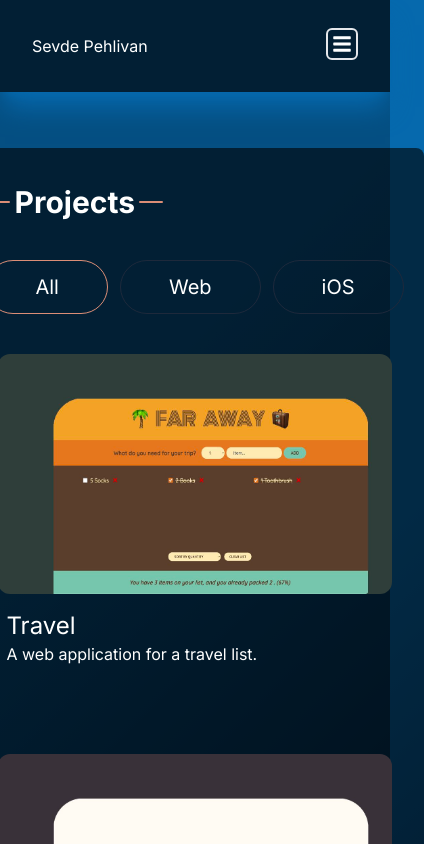
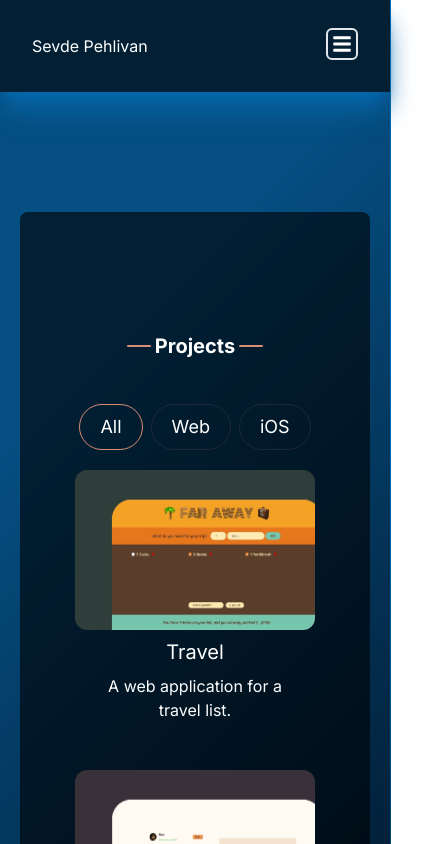
Before and after one commit to s-pehlivan/my-portfolio, a Next.js app: page /projects in a window 390 px wide. Shown: the top 844 px of the page, 424 px wide, since content can reach past the window. Built offline with nearby package versions, Linux system fonts and the light colour scheme.

Commit message:
Fix Project Cards

```diff
--- /dev/null
+++ b/src/app/about/AboutInfo.jsx
@@ -0,0 +1,13 @@
+import React from "react";
+import Skills from "./Skills";
+import Intro from "./Intro";
+const AboutInfo = () => {
+  return (
+    <div>
+      <Intro />
+      <Skills />
+    </div>
+  );
+};
+
+export default AboutInfo;
--- a/src/app/about/Intro.jsx
+++ b/src/app/about/Intro.jsx
@@ -3,7 +3,7 @@ import Image from "next/image";
 
 const Intro = () => {
   return (
-    <section className="intro flex flex-col md:flex-row justify-between items-center gap-8">
+    <section className="intro flex flex-col md:flex-row justify-between items-center gap-8 mb-10 lg:mb-6">
       <div className="content flex flex-col gap-8 text-center md:text-start">
         <div>
           <h2 className="text-2xl text-[#DB8D76] font-bold mb-2">
--- a/src/app/about/Skills.jsx
+++ b/src/app/about/Skills.jsx
@@ -22,9 +22,9 @@ const languages = [
 const Skills = () => {
   return (
     <div>
-      <LineTitle textSize="text-xl">Skills</LineTitle>
+      <LineTitle textSize="text-2xl">Skills</LineTitle>
       <div className="mt-3 mb-5">
-        <h3 className="text-2xl border-b-2 border-[#0669AD] pb-1 mb-3">
+        <h3 className="text-center sm:text-start text-2xl border-b-2 border-[#0669AD] pb-1 mb-3">
           Programming
         </h3>
         <div className="grid grid-cols-2 md:grid-cols-4">
@@ -34,7 +34,7 @@ const Skills = () => {
         </div>
       </div>
       <div className="mt-2">
-        <h3 className="text-2xl border-b-2 border-[#0669AD] pb-1 mb-3">
+        <h3 className="text-center sm:text-start text-2xl border-b-2 border-[#0669AD] pb-1 mb-3">
           Languages
         </h3>
         <div className="grid grid-cols-1 md:grid-cols-2">
--- a/src/app/about/page.jsx
+++ b/src/app/about/page.jsx
@@ -3,16 +3,13 @@ import Navbar from "../components/Navbar";
 import BlackContainer from "../components/BlackContainer";
 import Footer from "../components/Footer";
 import Layout from "../components/Layout";
-import Intro from "./Intro";
-import Skills from "./Skills";
-
+import AboutInfo from "./AboutInfo";
 const About = () => {
   return (
     <Layout>
       <Navbar />
       <BlackContainer>
-        <Intro />
-        <Skills />
+        <AboutInfo />
       </BlackContainer>
       <Footer />
     </Layout>
--- a/src/app/components/BlackContainer.jsx
+++ b/src/app/components/BlackContainer.jsx
@@ -2,10 +2,8 @@ import React from "react";
 
 const BlackContainer = ({ children }) => {
   return (
-    <div className="h-full flex flex-col justify-center items-center mb-10 mt-24">
-      <div className="h-full bg-black bg-opacity-60 rounded-lg p-5 my-8">
-        <div className="h-full flex flex-col gap-14">{children}</div>
-      </div>
+    <div className="h-full flex flex-col justify-center items-center mb-24 sm:mb-24 mt-48 bg-black bg-opacity-60 rounded-lg p-10">
+      {children}
     </div>
   );
 };
--- a/src/app/components/Layout.jsx
+++ b/src/app/components/Layout.jsx
@@ -1,7 +1,7 @@
 import React from "react";
 const Layout = ({ children }) => {
   return (
-    <div className="relative min-h-screen backdrop-brightness-75 text-white">
+    <div className="relative min-h-screen w-screen backdrop-brightness-75 text-white">
       <div className="h-full container mx-auto p-5">{children}</div>
     </div>
   );
--- a/src/app/components/LineTitle.jsx
+++ b/src/app/components/LineTitle.jsx
@@ -2,15 +2,17 @@ import React from "react";
 
 const LineTitle = ({ textSize, children }) => {
   return (
+    <div className="flex flex-col items-center sm:items-start justify-center sm:justify-start">
       <div
         className={`${
           textSize || "text-xl"
-      } header flex items-center gap-1 mb-10 md:mb-3`}
+        } header flex items-center gap-1 mb-6 md:mb-3`}
       >
         <div className="w-6 h-0.5 rounded bg-[#DB8D76]"></div>
         <h3 className="font-bold">{children}</h3>
         <div className="w-6 h-0.5 rounded bg-[#DB8D76]"></div>
       </div>
+    </div>
   );
 };
 
--- a/src/app/projects/ProjectCard.jsx
+++ b/src/app/projects/ProjectCard.jsx
@@ -4,31 +4,31 @@ import { FaCode, FaEye } from "react-icons/fa";
 
 const ProjectCard = ({ title, description, img, gitLink, demoLink }) => {
   return (
-    <div className="card flex flex-col gap-2 items-start justify-center p-3 my-2">
+    <div className="flex flex-col items-center sm:items-start text-center sm:text-start">
       <div
-        className={`relative h-60 w-full group rounded-xl`}
-        style={{ background: `url(${img})`, backgroundSize: "cover" }}
+        className="h-40 sm:h-60 w-60 sm:w-full group rounded-xl relative group"
+        style={{ backgroundImage: `url(${img})`, backgroundSize: "cover" }}
       >
-        <div className="absolute top-0 left-0 w-full h-full bg-[#131313] bg-opacity-0 hidden group-hover:flex group-hover:bg-opacity-80 transition-all duration-500 items-center justify-center gap-5">
+        <div className="absolute top-0 left-0 w-full h-full rounded-xl bg-[#131313] bg-opacity-0 hidden group-hover:flex group-hover:bg-opacity-80 transition-all duration-500 items-center justify-center gap-5">
           <Link
             href={gitLink}
-            className="border relative text-3xl rounded-full p-2 border-slate-300 text-slate-300 hover:text-white hover:border-white"
+            className="border cursor-pointer relative text-3xl rounded-full p-2 border-slate-300 text-slate-300 hover:text-white hover:border-white"
           >
             <FaCode />
           </Link>
           {demoLink !== "" && (
             <Link
               href={demoLink}
-              className="border relative text-3xl rounded-full p-2 border-slate-300 text-slate-300 hover:text-white hover:border-white"
+              className="border cursor-pointer relative text-3xl rounded-full p-2 border-slate-300 text-slate-300 hover:text-white hover:border-white"
             >
               <FaEye />
             </Link>
           )}
         </div>
       </div>
-      <div className="content p-2">
-        <h2 className="text-2xl">{title}</h2>
-        <p>{description}</p>
+      <div className="content p-2 px-3">
+        <h2 className="text-xl md:text-2xl mb-2">{title}</h2>
+        <p className="break-words">{description}</p>
       </div>
     </div>
   );
--- a/src/app/projects/ProjectList.jsx
+++ b/src/app/projects/ProjectList.jsx
@@ -91,9 +91,9 @@ const ProjectList = () => {
   };
 
   return (
-    <div className="pt-4">
-      <LineTitle textSize="text-3xl">Projects</LineTitle>
-      <div className="buttons flex justify-center gap-3 text-lg my-5">
+    <div className="p-10">
+      <LineTitle textSize="text-xl sm:text-2xl text-3xl">Projects</LineTitle>
+      <div className="buttons flex justify-center gap-2 sm:gap-3 text-md sm:text-lg my-5">
         <ProjectTag
           name="All"
           onClick={handleSelection}
@@ -110,7 +110,7 @@ const ProjectList = () => {
           isSelected={selected === "iOS"}
         />
       </div>
-      <div className="grid grid-cols-1 sm:grid-cols-2 lg:grid-cols-3 gap-10 items-baseline">
+      <div className="grid grid-cols-1 md:grid-cols-2 lg:grid-cols-3 gap-10 items-baseline">
         {prjList
           .filter((project) => project.tag.includes(selected))
           .map((project) => (
--- a/src/app/projects/ProjectTag.jsx
+++ b/src/app/projects/ProjectTag.jsx
@@ -5,7 +5,7 @@ const ProjectTag = ({ name, onClick, isSelected }) => {
 
   return (
     <button
-      className={`${style} border rounded-full text-xl py-3 px-12 cursor-pointer`}
+      className={`${style} border rounded-full text-lg py-2 px-5 sm:text-xl sm:py-3 sm:px-12 cursor-pointer`}
       onClick={() => onClick(name)}
     >
       {name}
--- a/src/app/projects/page.jsx
+++ b/src/app/projects/page.jsx
@@ -10,7 +10,9 @@ const Projects = () => {
     <Layout>
       <Navbar />
       <BlackContainer>
-        <ProjectList />
+        <div className="p-10">
+          <ProjectList />
+        </div>
       </BlackContainer>
       <Footer />
     </Layout>
```
Lines whose indentation alone changed are shown as unchanged.
